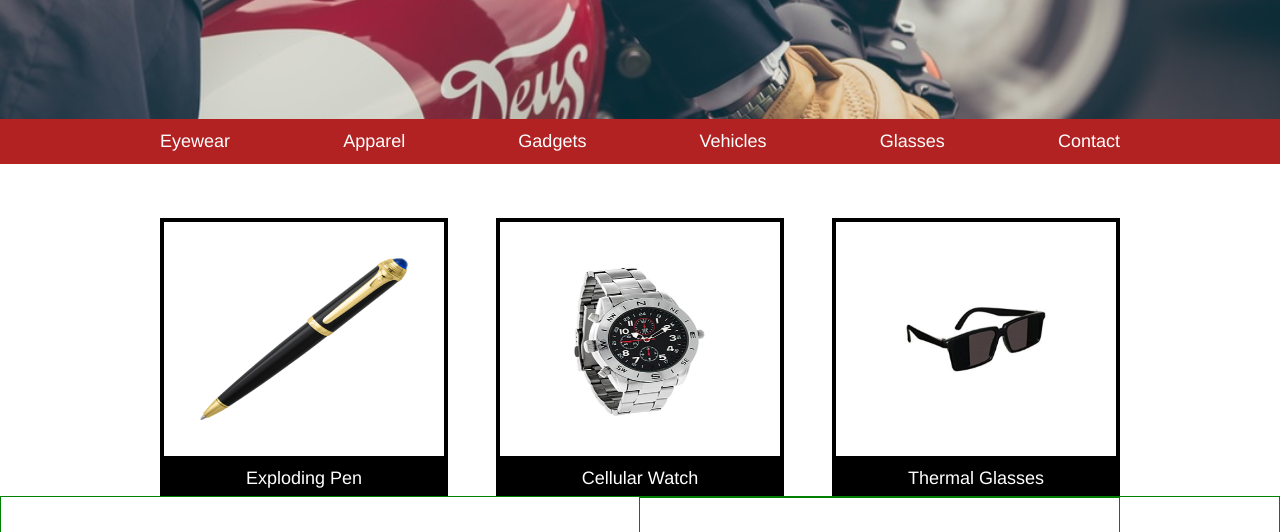
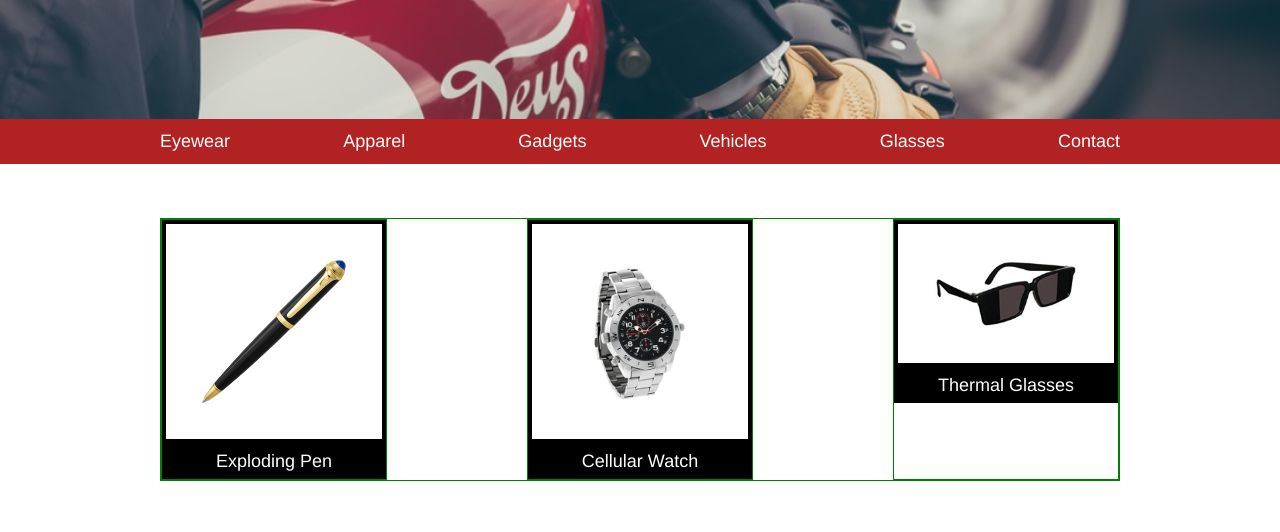
Before and after one commit to innaleikina/agent, a plain HTML site: page index.html in a window 1280 px wide. Shown: the part 367-899 px from the top of the page. Drawn offline with Linux system fonts and the light colour scheme.

Commit message:
gallery issues

```diff
--- a/index.html
+++ b/index.html
@@ -61,9 +61,7 @@
           </div>
 
             <div class="glasses">
-      <div class="glasses-image">
-        <img src="./resources/images/glasses.png"/>
-      </div>
+                <img id="glasses" src="./resources/images/glasses.png"/>
                 <span> Thermal Glasses </span>
             </div>
           </div>
--- a/resources/css/style.css
+++ b/resources/css/style.css
@@ -86,10 +86,10 @@ body  {
 }
 
 
-.container nav{
+.container>nav{
   display:flex;
   padding: 0.75rem auto;
-  width:960px;
+
   }
 
   .nav {
@@ -104,7 +104,7 @@ body  {
   padding-bottom: 0.75rem;
 }
 
-.container, span.sp {
+.container,span.sp {
   justify-content: space-between;
 }
 
@@ -112,48 +112,41 @@ body  {
 
 
 .gallery{
-  display:flex;
+  display:inline-flex;
   flex-direction: row;
   justify-content: space-between;
   margin-top:3rem;
   width:960px;
+  border: 1.5px green solid;
 }
 
-.pen,.watch,.glasses{
+.gallery>.glasses{
+  align-content:stretch;
+}
+
+ .pen,.watch,.glasses{
   flex-direction: column;
   display:flex;
-}
-
-#pen,#watch{
-  height:9rem;
-  border: 4px solid black;
-  padding:2rem;
+  max-width: 30%;
+  border: 1.5px green solid;
 
   }
 
-  .glasses-image {
-    display: flex;
-    justify-content: center;
-    align-items: center;
-    height: 9rem;
-    padding: 2rem 0;
-    border: 4px solid black;
-    }
 
-    .glasses,.watch,.pen{
-      width: 30%;
-    }
+ #pen,#watch,#glasses{
+  border: 4px solid black;
+  padding:2rem;
+  max-width: 8rem;
+ }
 
-  .glasses-image img {
-    width: 8rem;
 
-  }
 
-  .pen span, .watch span, .glasses span{
+   .pen>span, .watch>span, .glasses>span{
     color:white;
     background-color: black;
     padding: 0.5rem;
     text-align:center;
+
   }
 
 
@@ -163,7 +156,7 @@ body  {
 
 .contact {
   display:flex;
-  border: 1.5px green solid;
+
   }
 
 .locations,.hours{
@@ -176,11 +169,11 @@ body  {
 
 .container>.hours {
   display: flex;
-  border: 1.5px green solid;
+
 }
 
 .hours {
-  display: flex;
+  display: block;
   justify-content: flex-end;
 }
 
```
Lines whose indentation alone changed are shown as unchanged.
